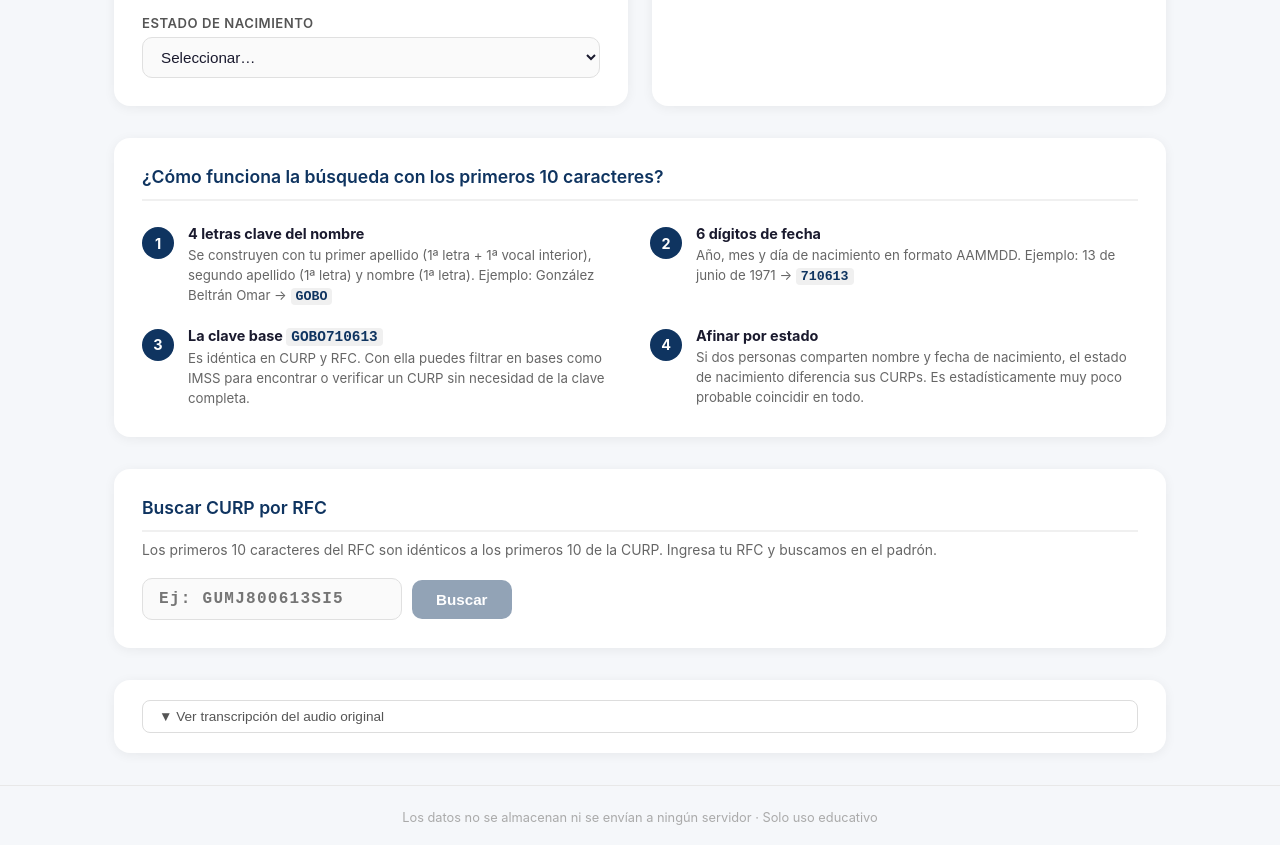
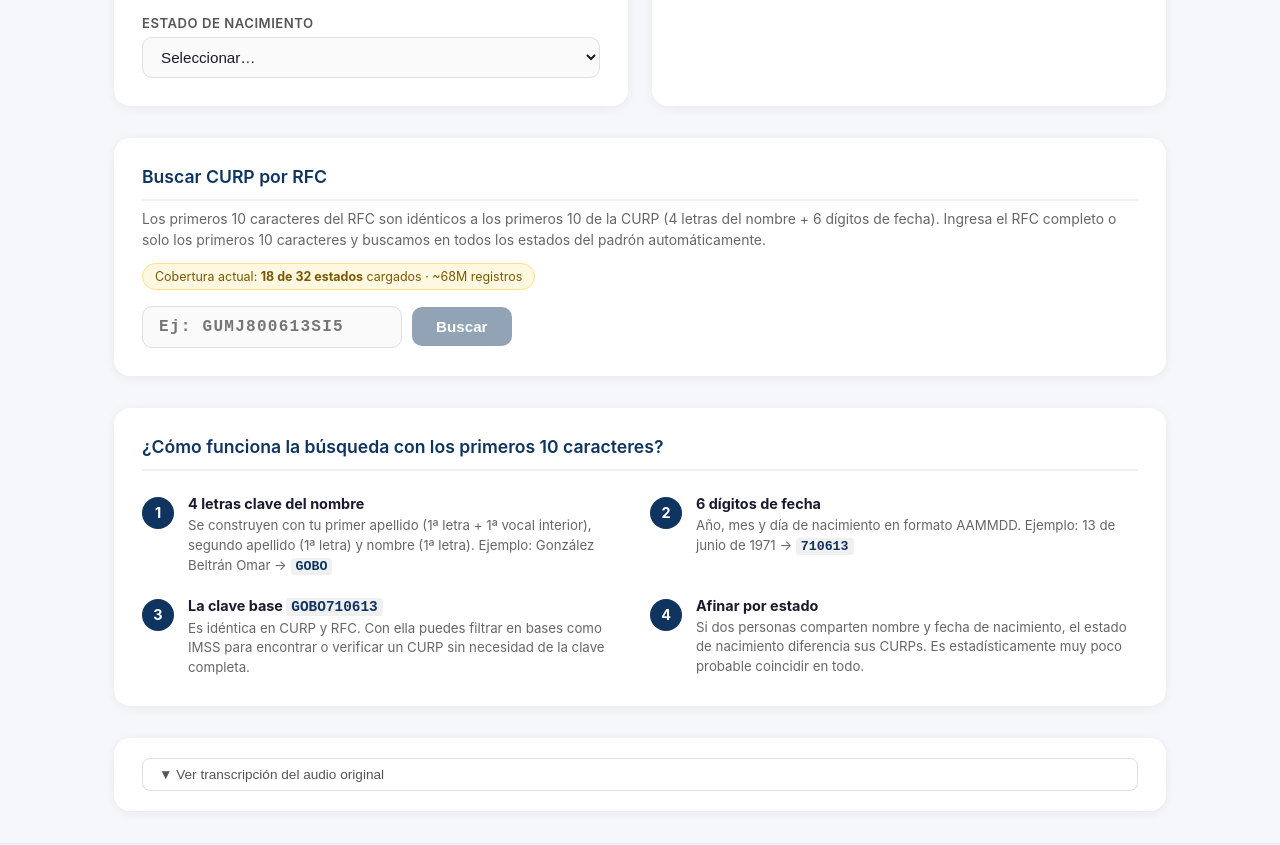
Before and after one commit to luisfernandomendozav/curp-next, a Next.js app: page / in a window 1280 px wide. Shown: the part 621-1466 px from the top of the page. Built offline with nearby package versions, Linux system fonts and the light colour scheme.

Commit message:
fix(rfc): improve RFC search UX with state names, date formatting, and reordered layout

```diff
--- a/pages/api/buscar-rfc.js
+++ b/pages/api/buscar-rfc.js
@@ -26,9 +26,10 @@ export default async function handler(req, res) {
   try {
     const sql = neon(process.env.DATABASE_URL);
     const rows = await sql`
-      SELECT curp, nombre, paterno, materno, fecnac, sexo, estado_id
-      FROM personas
-      WHERE curp LIKE ${base10 + '%'}
+      SELECT p.curp, p.nombre, p.paterno, p.materno, p.fecnac, p.sexo, e.nombre AS estado
+      FROM personas p
+      LEFT JOIN estados e ON p.estado_id = e.id
+      WHERE p.curp LIKE ${base10 + '%'}
       LIMIT 20
     `;
     res.status(200).json({ base10, resultados: rows });
--- a/pages/index.js
+++ b/pages/index.js
@@ -276,6 +276,86 @@ export default function Home() {
             </section>
           </div>
 
+          {/* RFC → CURP Search */}
+          <section className={styles.rfcSection}>
+            <h2>Buscar CURP por RFC</h2>
+            <p className={styles.rfcDesc}>
+              Los primeros 10 caracteres del RFC son idénticos a los primeros 10 de la CURP
+              (4 letras del nombre + 6 dígitos de fecha). Ingresa el RFC completo o solo los primeros 10 caracteres
+              y buscamos en todos los estados del padrón automáticamente.
+            </p>
+
+            <div className={styles.rfcCoverage}>
+              Cobertura actual: <strong>18 de 32 estados</strong> cargados · ~68M registros
+            </div>
+
+            <div className={styles.rfcInputRow}>
+              <input
+                className={styles.rfcInput}
+                value={rfc}
+                onChange={e => setRfc(e.target.value.toUpperCase().replace(/[^A-Z0-9]/g, ''))}
+                onKeyDown={e => e.key === 'Enter' && buscarPorRfc()}
+                placeholder="Ej: GUMJ800613SI5"
+                maxLength={18}
+                autoComplete="off"
+              />
+              <button
+                className={styles.rfcBtn}
+                onClick={buscarPorRfc}
+                disabled={rfcLoading || rfc.length < 10}
+              >
+                {rfcLoading ? 'Buscando…' : 'Buscar'}
+              </button>
+            </div>
+            {rfc.length > 0 && rfc.length < 10 && (
+              <div className={styles.rfcHint}>Ingresa al menos 10 caracteres ({10 - rfc.length} restantes)</div>
+            )}
+
+            {rfcError && (
+              <div className={styles.rfcError}>{rfcError}</div>
+            )}
+
+            {rfcResult && (
+              <div className={styles.rfcBase10}>
+                Buscando CURPs que inician con: <code>{rfcResult.base10}</code>
+              </div>
+            )}
+
+            {rfcResult && rfcResult.resultados.length === 0 && (
+              <div className={styles.rfcEmpty}>
+                No se encontraron registros con la clave <strong>{rfcResult.base10}</strong> en los estados actualmente cargados.
+                <br />Puede que la persona sea de un estado aún no disponible (GRO, OAX, PUE, QRO, QROO, SIN, SLP, SON, TAB, TAM, TLX, VER, YUC, ZAC).
+              </div>
+            )}
+
+            {rfcResult && rfcResult.resultados.length > 0 && (
+              <div className={styles.rfcResults}>
+                <div className={styles.rfcCount}>
+                  {rfcResult.resultados.length} resultado{rfcResult.resultados.length !== 1 ? 's' : ''} encontrado{rfcResult.resultados.length !== 1 ? 's' : ''}
+                  {rfcResult.resultados.length === 20 ? ' (mostrando primeros 20)' : ''}
+                </div>
+                <div className={styles.rfcTable}>
+                  <div className={styles.rfcTableHead}>
+                    <span>CURP</span>
+                    <span>Nombre completo</span>
+                    <span>F. Nac.</span>
+                    <span>Sexo</span>
+                    <span>Estado</span>
+                  </div>
+                  {rfcResult.resultados.map((p, i) => (
+                    <div key={i} className={styles.rfcTableRow}>
+                      <span className={styles.curpCell}>{p.curp}</span>
+                      <span>{[p.nombre, p.paterno, p.materno].filter(Boolean).join(' ')}</span>
+                      <span>{p.fecnac ? p.fecnac.split(' ')[0] : '—'}</span>
+                      <span>{p.sexo === 'H' ? 'Hombre' : 'Mujer'}</span>
+                      <span>{p.estado || '—'}</span>
+                    </div>
+                  ))}
+                </div>
+              </div>
+            )}
+          </section>
+
           {/* Info Section */}
           <section className={styles.infoSection}>
             <h2>¿Cómo funciona la búsqueda con los primeros 10 caracteres?</h2>
@@ -311,78 +391,6 @@ export default function Home() {
             </div>
           </section>
 
-          {/* RFC → CURP Search */}
-          <section className={styles.rfcSection}>
-            <h2>Buscar CURP por RFC</h2>
-            <p className={styles.rfcDesc}>
-              Los primeros 10 caracteres del RFC son idénticos a los primeros 10 de la CURP.
-              Ingresa tu RFC y buscamos en el padrón.
-            </p>
-            <div className={styles.rfcInputRow}>
-              <input
-                className={styles.rfcInput}
-                value={rfc}
-                onChange={e => setRfc(e.target.value.toUpperCase())}
-                onKeyDown={e => e.key === 'Enter' && buscarPorRfc()}
-                placeholder="Ej: GUMJ800613SI5"
-                maxLength={13}
-                autoComplete="off"
-              />
-              <button
-                className={styles.rfcBtn}
-                onClick={buscarPorRfc}
-                disabled={rfcLoading || rfc.length < 10}
-              >
-                {rfcLoading ? 'Buscando…' : 'Buscar'}
-              </button>
-            </div>
-
-            {rfcResult && (
-              <div className={styles.rfcBase10}>
-                Buscando CURPs que inician con: <code>{rfcResult.base10}</code>
-              </div>
-            )}
-
-            {rfcError && (
-              <div className={styles.rfcError}>{rfcError}</div>
-            )}
-
-            {rfcResult && rfcResult.resultados.length === 0 && (
-              <div className={styles.rfcEmpty}>
-                No se encontraron registros con esa clave en el padrón.
-              </div>
-            )}
-
-            {rfcResult && rfcResult.resultados.length > 0 && (
-              <div className={styles.rfcResults}>
-                <div className={styles.rfcCount}>
-                  {rfcResult.resultados.length} resultado{rfcResult.resultados.length !== 1 ? 's' : ''} encontrado{rfcResult.resultados.length !== 1 ? 's' : ''}
-                  {rfcResult.resultados.length === 20 ? ' (mostrando primeros 20)' : ''}
-                </div>
-                <div className={styles.rfcTable}>
-                  <div className={styles.rfcTableHead}>
-                    <span>CURP</span>
-                    <span>Nombre</span>
-                    <span>Ap. Paterno</span>
-                    <span>Ap. Materno</span>
-                    <span>Nac.</span>
-                    <span>Sexo</span>
-                  </div>
-                  {rfcResult.resultados.map((p, i) => (
-                    <div key={i} className={styles.rfcTableRow}>
-                      <span className={styles.curpCell}>{p.curp}</span>
-                      <span>{p.nombre}</span>
-                      <span>{p.paterno}</span>
-                      <span>{p.materno}</span>
-                      <span>{p.fecnac}</span>
-                      <span>{p.sexo === 'H' ? 'H' : 'M'}</span>
-                    </div>
-                  ))}
-                </div>
-              </div>
-            )}
-          </section>
-
           {/* Audio transcription */}
           <section className={styles.audioSection}>
             <button className={styles.toggleBtn} onClick={() => setShowAudio(!showAudio)}>
--- a/styles/Home.module.css
+++ b/styles/Home.module.css
@@ -334,10 +334,27 @@
 }
 
 .rfcDesc {
-  margin: 0 0 18px;
+  margin: 0 0 12px;
   font-size: 0.87rem;
   color: #666;
   line-height: 1.5;
+}
+
+.rfcCoverage {
+  display: inline-block;
+  margin-bottom: 16px;
+  padding: 5px 12px;
+  background: #fff8e1;
+  border: 1px solid #ffe082;
+  border-radius: 20px;
+  font-size: 0.78rem;
+  color: #7a5800;
+}
+
+.rfcHint {
+  margin-top: 6px;
+  font-size: 0.78rem;
+  color: #aaa;
 }
 
 .rfcInputRow {
@@ -444,7 +461,7 @@
 
 .rfcTableHead {
   display: grid;
-  grid-template-columns: 2fr 1.2fr 1.2fr 1.2fr 1fr 0.5fr;
+  grid-template-columns: 2fr 2fr 1fr 0.8fr 1.5fr;
   background: #f0f4ff;
   padding: 8px 14px;
   font-weight: 700;
@@ -453,17 +470,17 @@
   letter-spacing: 0.04em;
   font-size: 0.74rem;
   gap: 8px;
-  min-width: 580px;
+  min-width: 620px;
 }
 
 .rfcTableRow {
   display: grid;
-  grid-template-columns: 2fr 1.2fr 1.2fr 1.2fr 1fr 0.5fr;
+  grid-template-columns: 2fr 2fr 1fr 0.8fr 1.5fr;
   padding: 8px 14px;
   border-top: 1px solid #f0f0f0;
   align-items: center;
   gap: 8px;
-  min-width: 580px;
+  min-width: 620px;
   transition: background 0.15s;
 }
 
```
Also changed, not shown: 1 other file (tests, documents, lock files or other folders).
